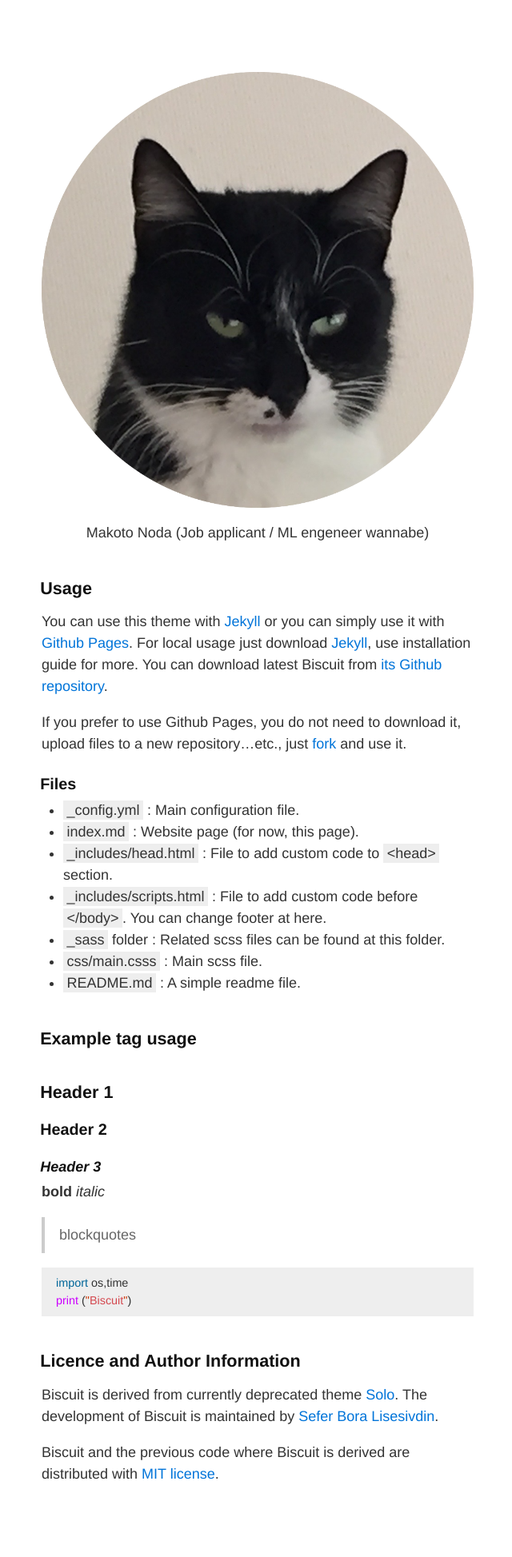
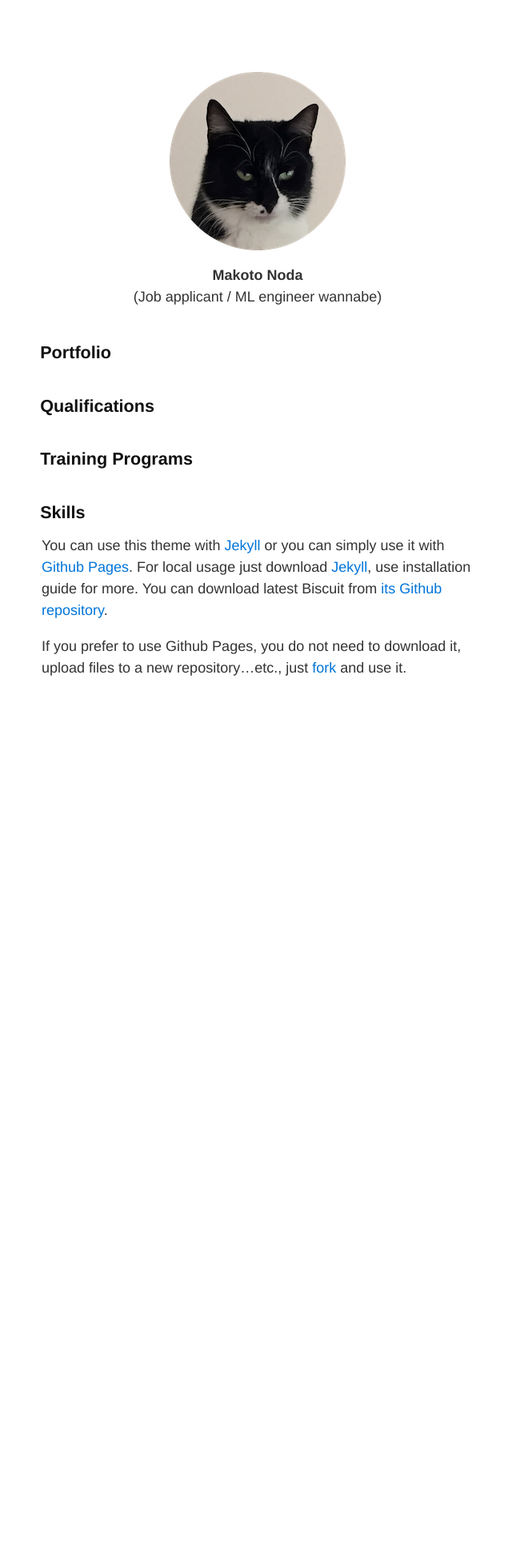
Before and after one commit to Makoto-Noda/Makoto-Noda.github.io, a Jekyll site: the page built from index.md, in a window 1280 px wide. Shown: the whole page at 80% size, without its empty margins (318-958 px from the left). Built offline with Jekyll 4.4.1, drawn with Linux system fonts in a browser that asks for light colours; after the commit the page ends 939 px from its top, so only the background shows below that.

Commit message:
20240501

```diff
--- a/index.md
+++ b/index.md
@@ -6,43 +6,23 @@ layout: default
 ![Banner](assets/face.png)
 
 {: align="center"}
-Makoto Noda
-(Job applicant / ML engeneer wannabe)
+**Makoto Noda**
+(Job applicant / ML engineer wannabe)
 
-## Usage
+## Portfolio
+
+
+## Qualifications
+
+
+## Training Programs
+
+
+## Skills
+
+
 
 You can use this theme with [Jekyll](http://jekyllrb.com/) or you can simply use it with [Github Pages](https://pages.github.com).
 For local usage just download [Jekyll](http://jekyllrb.com/), use installation guide for more. You can download latest Biscuit from [its Github repository](https://github.com/sblisesivdin/biscuit).
 
 If you prefer to use Github Pages, you do not need to download it, upload files to a new repository...etc., just [fork](https://docs.github.com/en/get-starter/quickstart/fork-a-repo) and use it.
-
-### Files
-
-* `_config.yml`            : Main configuration file.
-* `index.md`               : Website page (for now, this page).
-* `_includes/head.html`    : File to add custom code to `<head>` section.
-* `_includes/scripts.html` : File to add custom code before `</body>`. You can change footer at here.
-* `_sass` folder           : Related scss files can be found at this folder.
-* `css/main.csss`          : Main scss file.
-* `README.md`              : A simple readme file.
-
-## Example tag usage
-
-## Header 1
-### Header 2
-#### Header 3
-**bold**
-*italic*
-
-> blockquotes
-
-~~~python
-import os,time
-print ("Biscuit")
-~~~
-
-## Licence and Author Information
-
-Biscuit is derived from currently deprecated theme [Solo](http://github.com/chibicode/solo). The development of Biscuit is maintained by [Sefer Bora Lisesivdin](https://lrgresearch.org/bora).
-
-Biscuit and the previous code where Biscuit is derived are distributed with [MIT license](https://github.com/sblisesivdin/biscuit/blob/gh-pages/LICENSE).
```
Also changed, not shown: assets/face.png.
